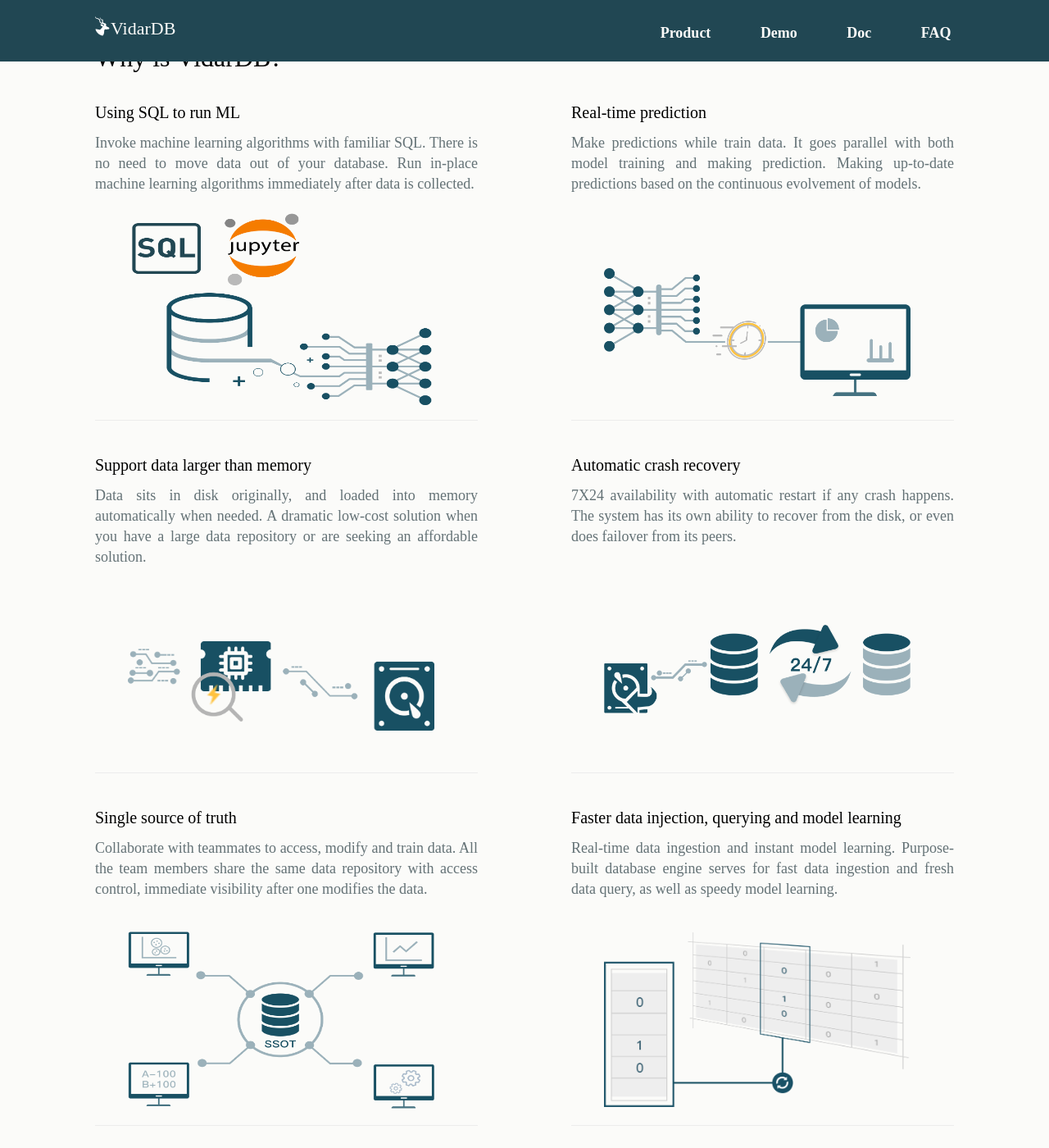
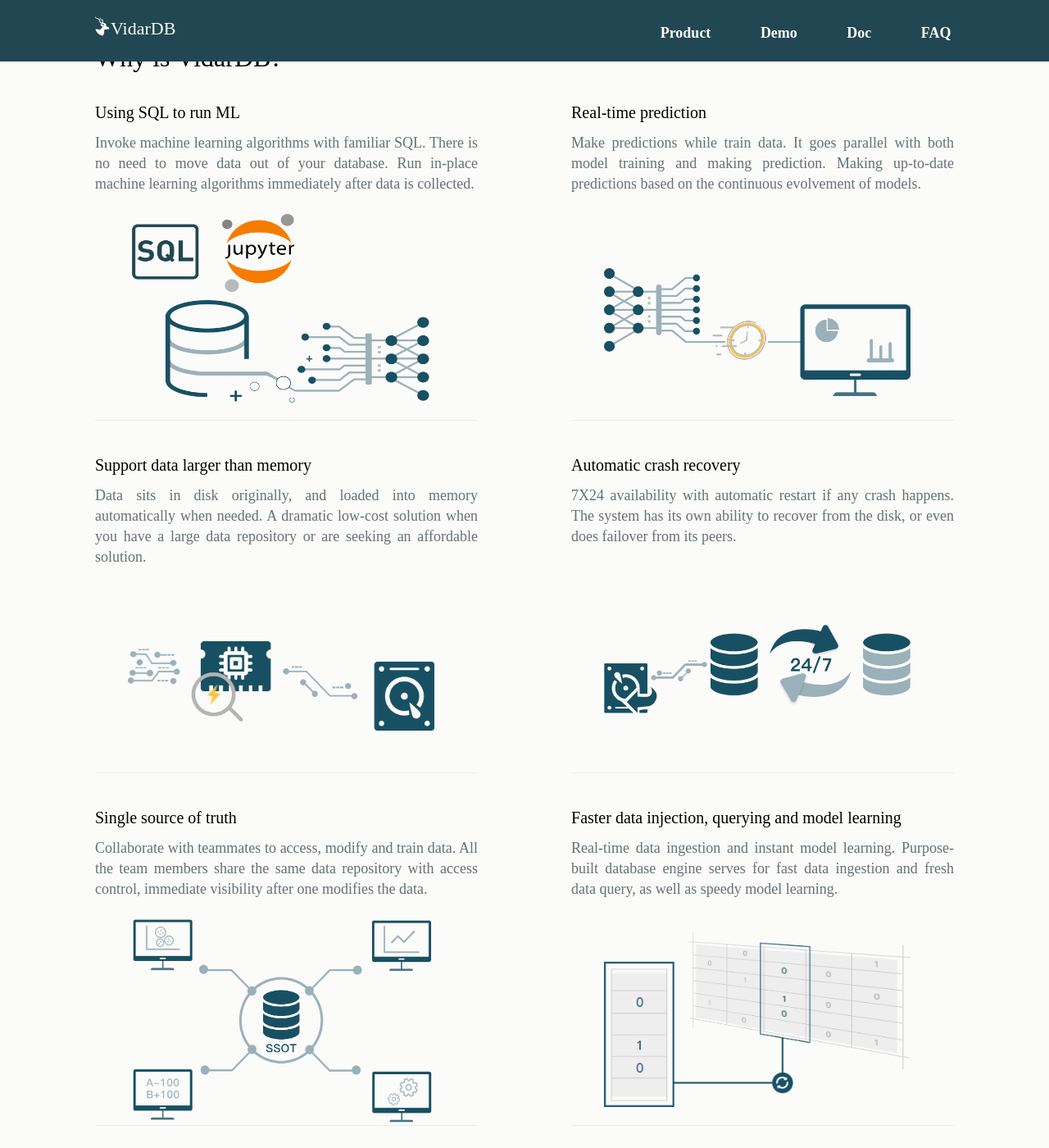
Before and after one commit to vidardb/vidardb.github.io, a Jekyll site: the page built from index.html, in a window 1280 px wide and 1400 px high, scrolled down 546 px. Shown: the whole window at 82% size. Built offline with Jekyll 4.4.1, drawn with Linux system fonts in a browser that asks for light colours; some web fonts are replaced; the list of posts is cut into pages by our own code.

Commit message:
update: fix pic height.

```diff
--- a/_sass/landing/base.scss
+++ b/_sass/landing/base.scss
@@ -392,7 +392,7 @@ body.landing {
             }
             &:nth-child(5) img {
                 width: 80%;
-                margin-top: rem(0);
+                margin-top: rem(20);
                 height: 66%;
             }
             &:nth-child(6) img {
--- a/index.html
+++ b/index.html
@@ -122,7 +122,7 @@ body_class: landing
                         Collaborate with teammates to access, modify and train data.
                         All the team members share the same data repository with access control, immediate visibility after one modifies the data.
                     </p>
-                    <img src="/assets/images/landing/feature/2-ssot_trans_l.png">
+                    <img src="/assets/images/landing/feature/4-ssot_trans_l.png">
                 </article>
                 <article>
                     <h2>Faster data injection, querying and model learning</h2>
```
Also changed, not shown: assets/images/landing/feature/1-sql_ml_trans_l.png, assets/images/landing/feature/2-ssot_trans_l.png (deleted), assets/images/landing/feature/4-ssot_trans_l.png (added).
